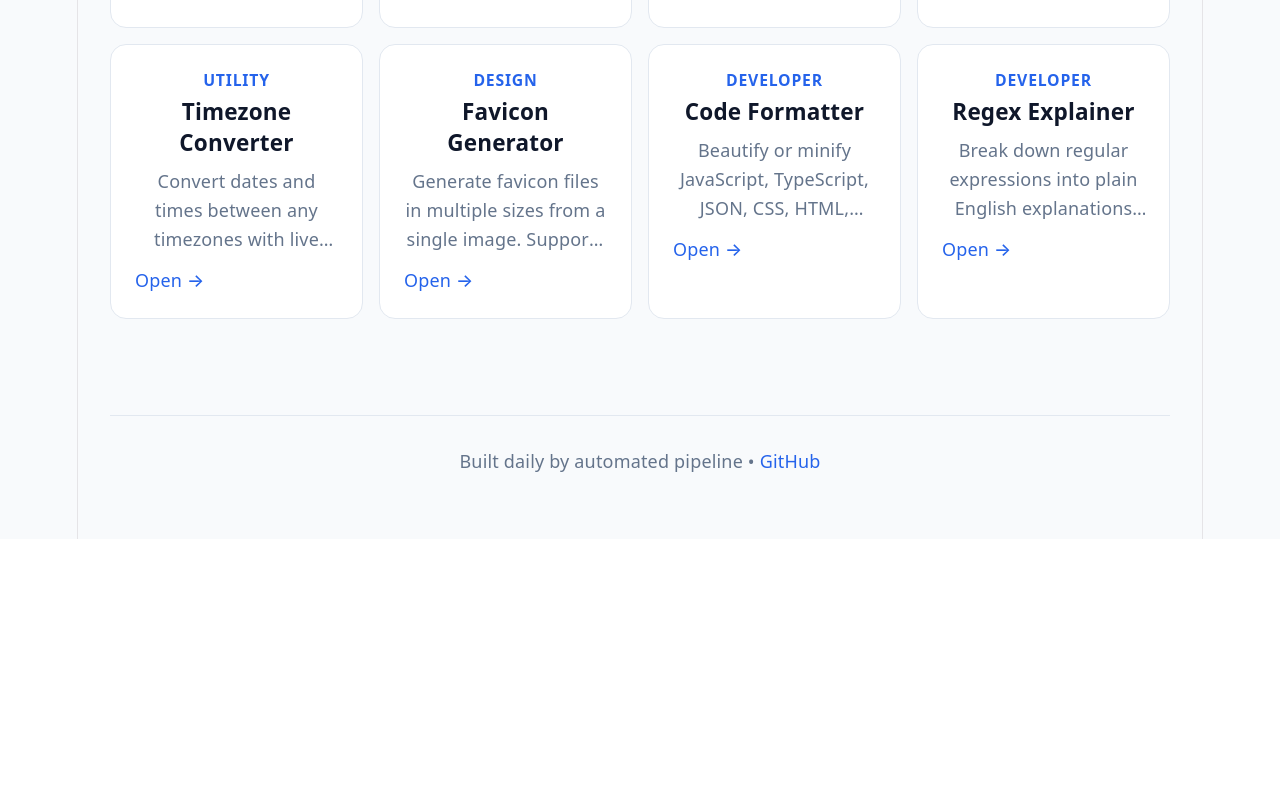
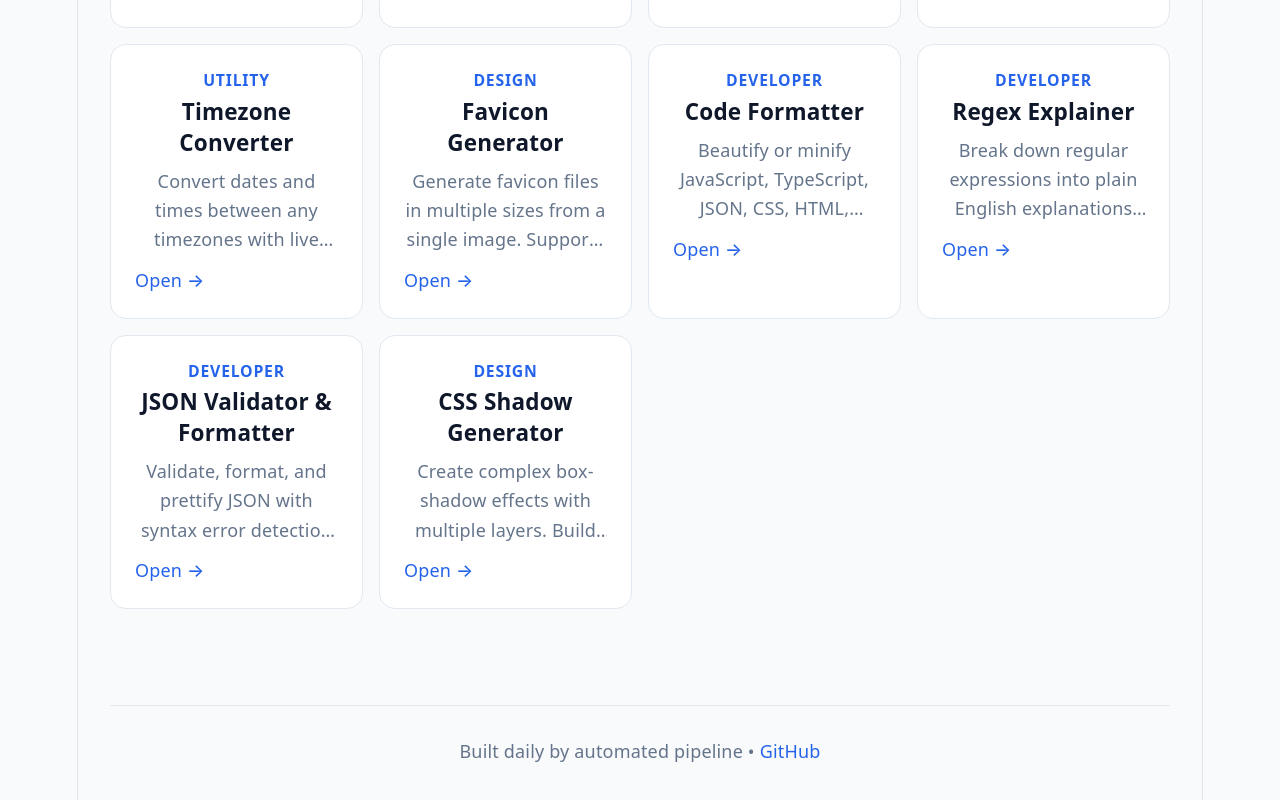
Before and after one commit to M-Destiny/ntools, a React (Vite) app: page / in a window 1280 px wide. Shown: the part 1734-2534 px from the top of the page. Before the commit the page ends 2273 px from the top, so only its background shows below. Built offline with nearby package versions, Linux system fonts and the light colour scheme.

Commit message:
feat(tools): register json-validator and css-shadow-generator in App.tsx

```diff
--- a/src/App.tsx
+++ b/src/App.tsx
@@ -180,6 +180,20 @@ const TOOL_REGISTRY: Record<string, ToolMeta> = {
     description: 'Break down regular expressions into plain English explanations with live matching, capture groups, and examples.',
     category: 'Developer',
     component: lazy(() => import('../tools/regex-explainer').then(m => ({ default: m.default })))
+  },
+  'json-validator': {
+    name: 'json-validator',
+    displayName: 'JSON Validator & Formatter',
+    description: 'Validate, format, and prettify JSON with syntax error detection and example templates.',
+    category: 'Developer',
+    component: lazy(() => import('../tools/json-validator').then(m => ({ default: m.default })))
+  },
+  'css-shadow-generator': {
+    name: 'css-shadow-generator',
+    displayName: 'CSS Shadow Generator',
+    description: 'Create complex box-shadow effects with multiple layers. Build subtle depth, neon glows, or brutalist shadows visually.',
+    category: 'Design',
+    component: lazy(() => import('../tools/css-shadow-generator').then(m => ({ default: m.default })))
   }
 };
 
--- a/tools/css-shadow-generator/index.tsx
+++ b/tools/css-shadow-generator/index.tsx
@@ -1,4 +1,4 @@
-import { useState, useRef, useEffect } from 'react';
+import { useState, useRef } from 'react';
 
 interface ShadowLayer {
   id: number;
```
